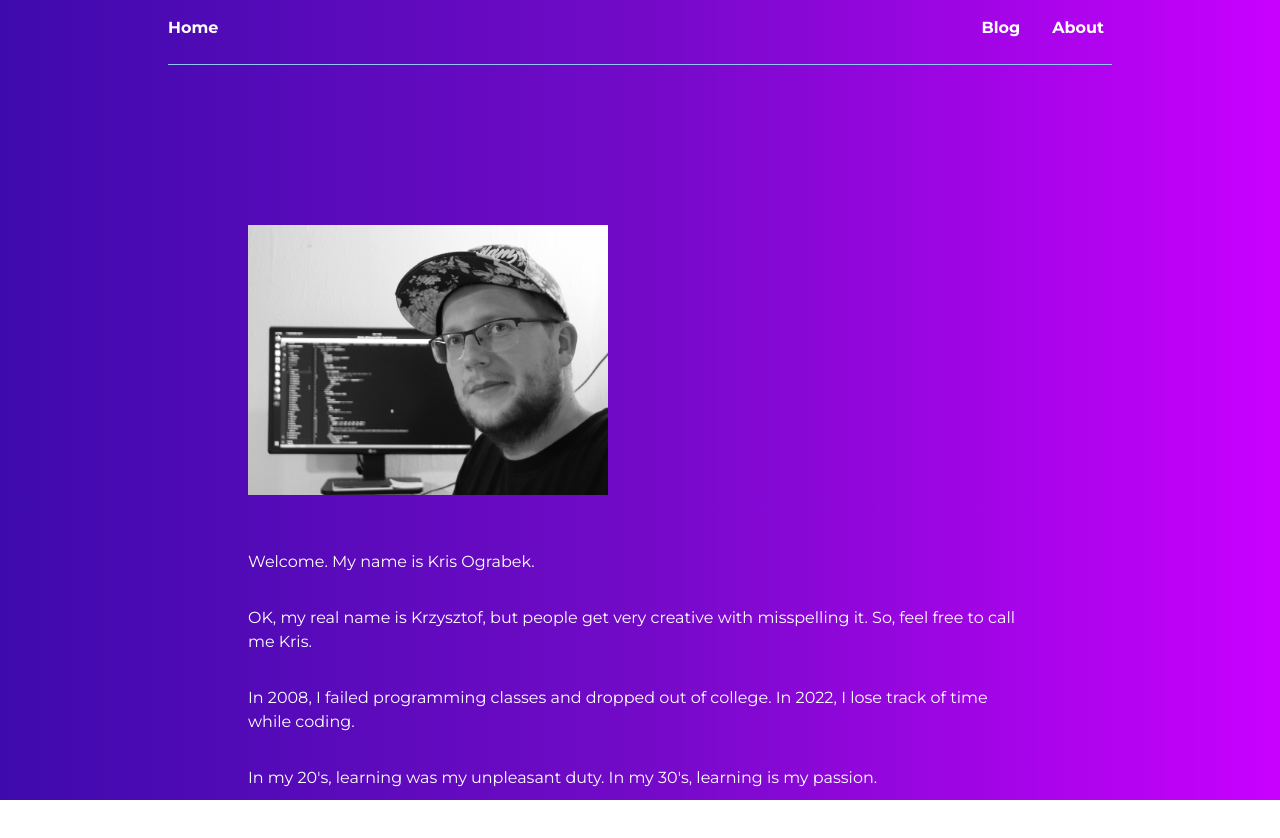
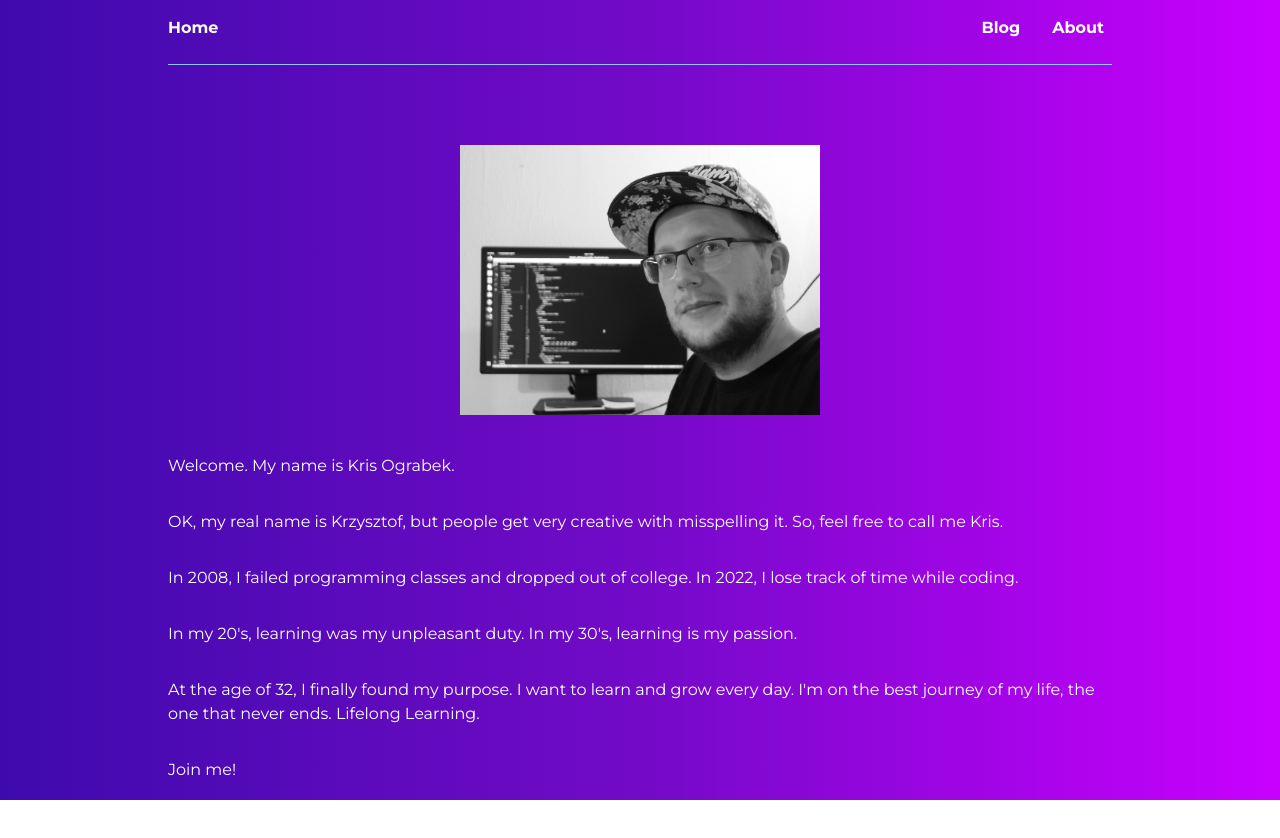
Before and after one commit to krisograbek/kris-website-v3, a Next.js app: page /about in a window 1280 px wide. Shown: the top 838 px of the page. Built offline with nearby package versions, Linux system fonts and the light colour scheme.

Commit message:
minor adjustments

```diff
--- a/components/About.jsx
+++ b/components/About.jsx
@@ -3,8 +3,8 @@ import React from 'react'
 
 const About = () => {
   return (
-    <div className='flex flex-col px-20 gap-12 text-white'>
-      <div className=''>
+    <div className='flex flex-col justify-center items-center mx-auto w-full'>
+      <div className='mb-8'>
         <Image src='/me_gray.JPG' alt='me' width="360" height="270" />
       </div>
       <div className='flex flex-col flex-1 gap-8'>
--- a/pages/about/index.jsx
+++ b/pages/about/index.jsx
@@ -3,7 +3,7 @@ import { About } from '../../components';
 
 const AboutHome = () => {
   return (
-    <div className="flex flex-col min-h-screen items-center py-40">
+    <div className='pb-32 pt-20 container mx-auto max-w-screen-lg text-white'>
       <About />
     </div>
   )
```
